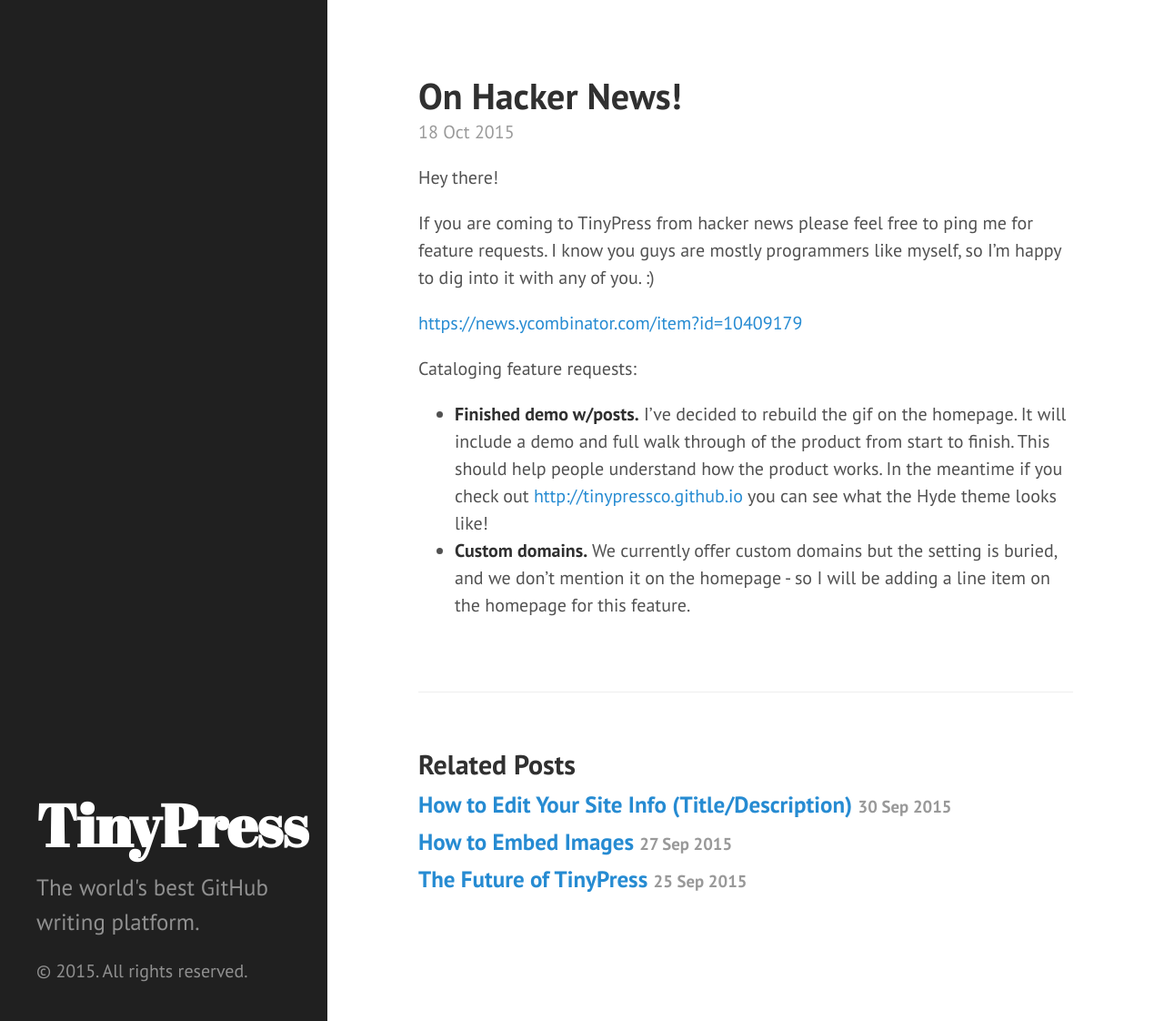
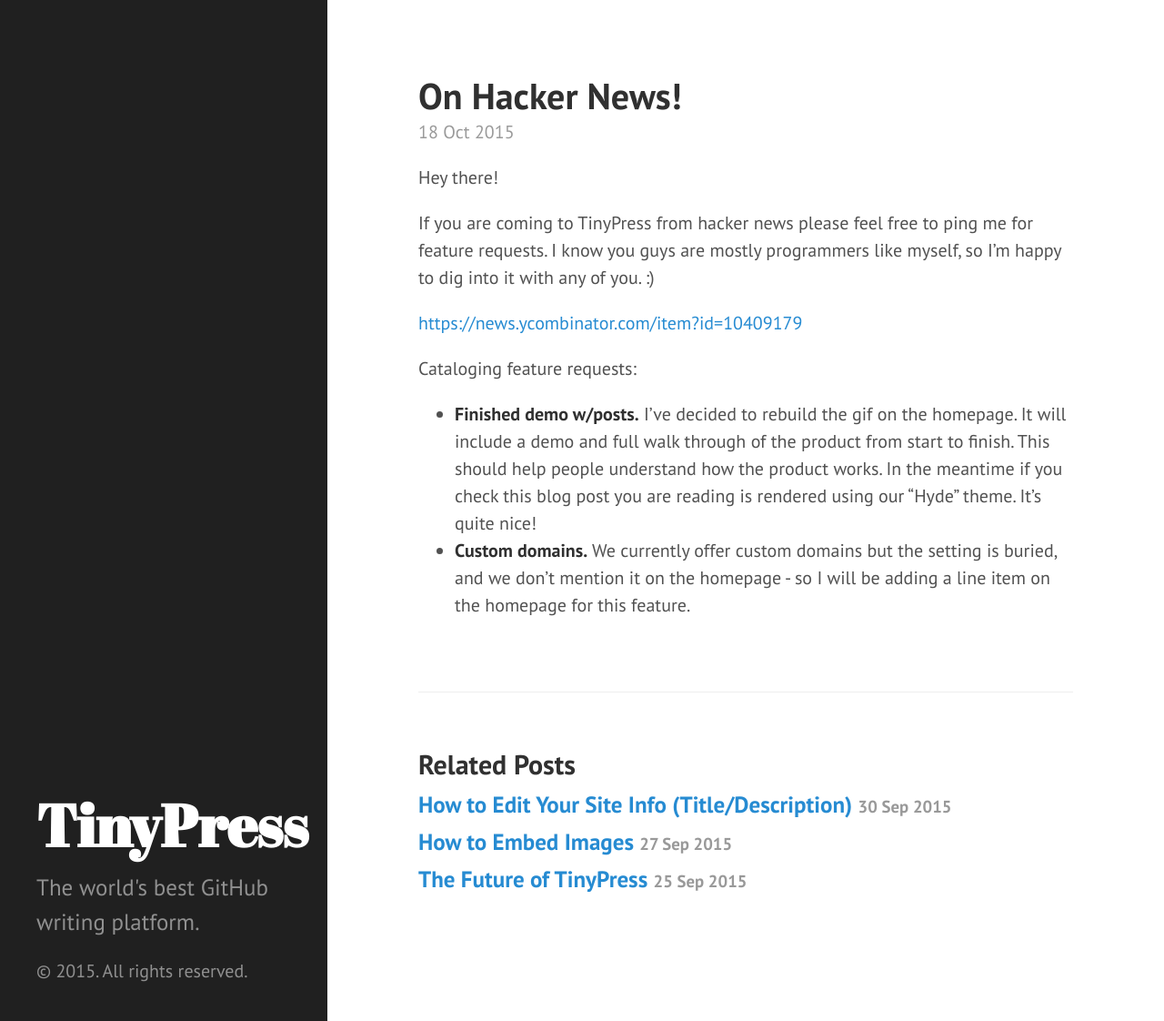
Before and after one commit to fugabi/tinypressco.github.io, a Jekyll site: the page built from _posts/2015-10-18-on-hacker-news.markdown, in a window 1280 px wide and 1122 px high. Shown: the whole window at 91% size. Built offline with Jekyll 4.4.1, drawn with Linux system fonts in a browser that asks for light colours.

Commit message:
Post update: On Hacker News!

```diff
--- a/_posts/2015-10-18-on-hacker-news.markdown
+++ b/_posts/2015-10-18-on-hacker-news.markdown
@@ -11,5 +11,5 @@ If you are coming to TinyPress from hacker news please feel free to ping me for
 
 Cataloging feature requests:
 
-- <strong>Finished demo w/posts.</strong> I've decided to rebuild the gif on the homepage. It will include a demo and full walk through of the product from start to finish. This should help people understand how the product works. In the meantime if you check out [http://tinypressco.github.io](http://tinypressco.github.io) you can see what the Hyde theme looks like!
+- <strong>Finished demo w/posts.</strong> I've decided to rebuild the gif on the homepage. It will include a demo and full walk through of the product from start to finish. This should help people understand how the product works. In the meantime if you check this blog post you are reading is rendered using our "Hyde" theme. It's quite nice!
 - <strong>Custom domains.</strong> We currently offer custom domains but the setting is buried, and we don't mention it on the homepage - so I will be adding a line item on the homepage for this feature.
```
